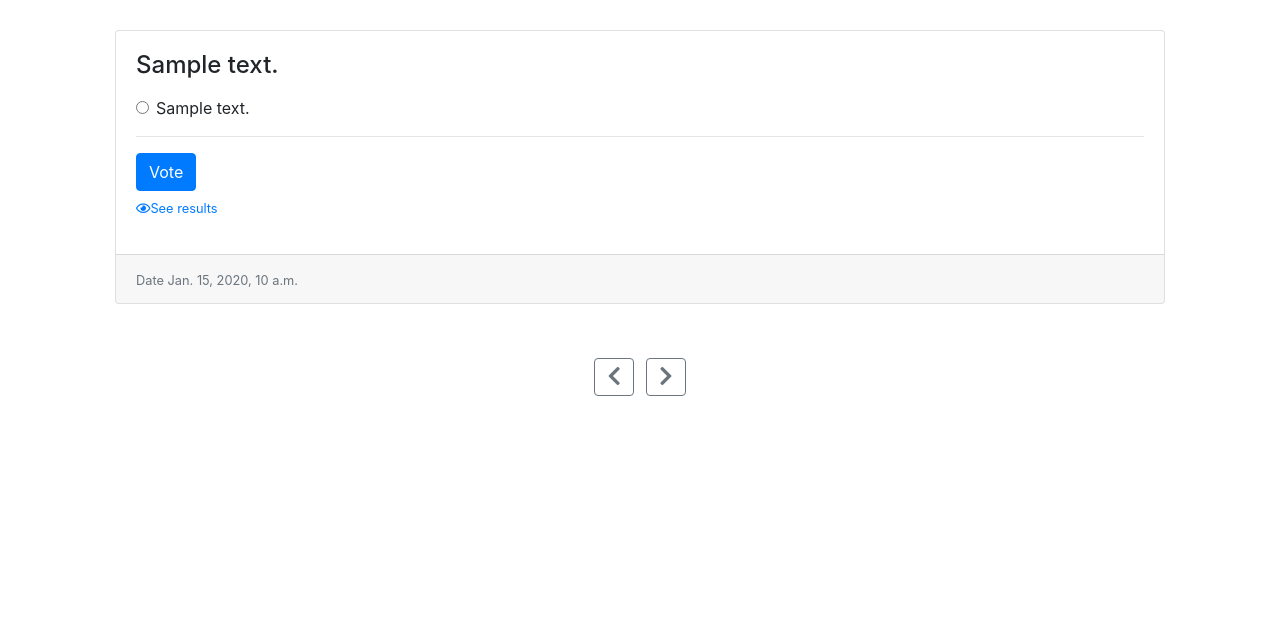
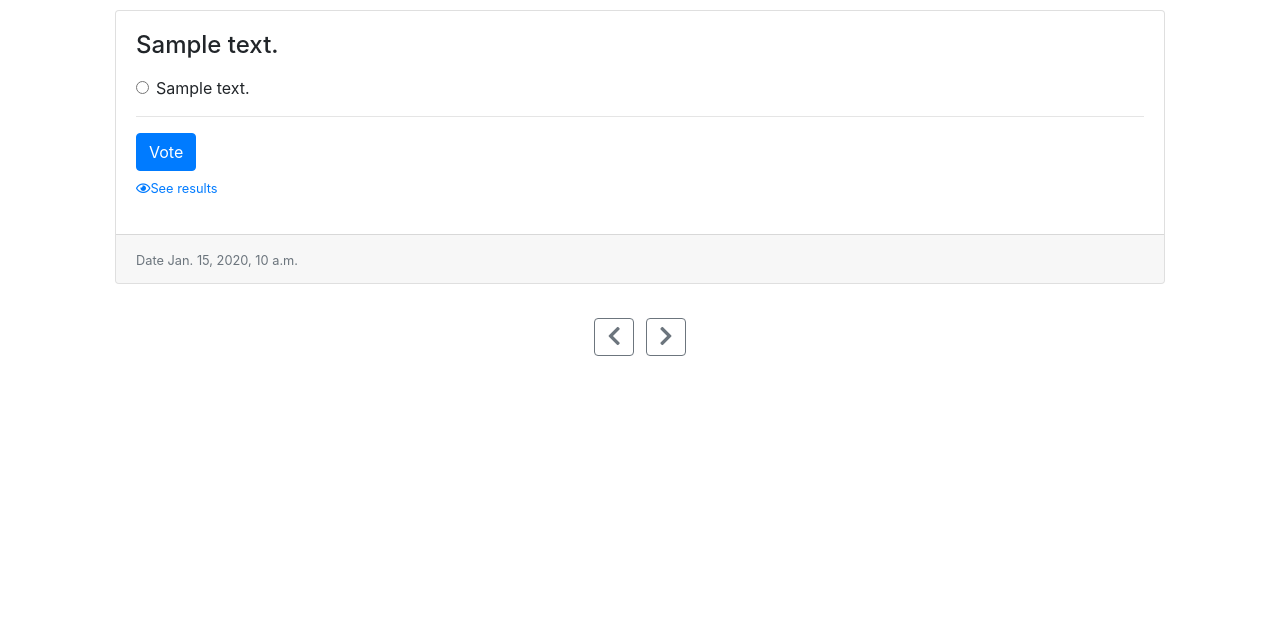
Before and after one commit to kaajavi/cw_apply, a Django app: page / in a window 1280 px wide. Shown: the part 56-692 px from the top of the page. Run offline with Django 3.2, Linux system fonts and the light colour scheme; tables that the repository leaves empty hold one stand-in row (values such as "Sample post"); some libraries are stand-ins or nearby versions.

Commit message:
Change margins on container

```diff
--- a/polls/static/css/polls.css
+++ b/polls/static/css/polls.css
@@ -1,8 +1,8 @@
 html, body { height: 100%; }
 
 .container{
-    margin-top: 30px;
-    margin-bottom: 30px;
+    margin-top: 10px;
+    margin-bottom: 10px;
 }
 
 footer {
```
